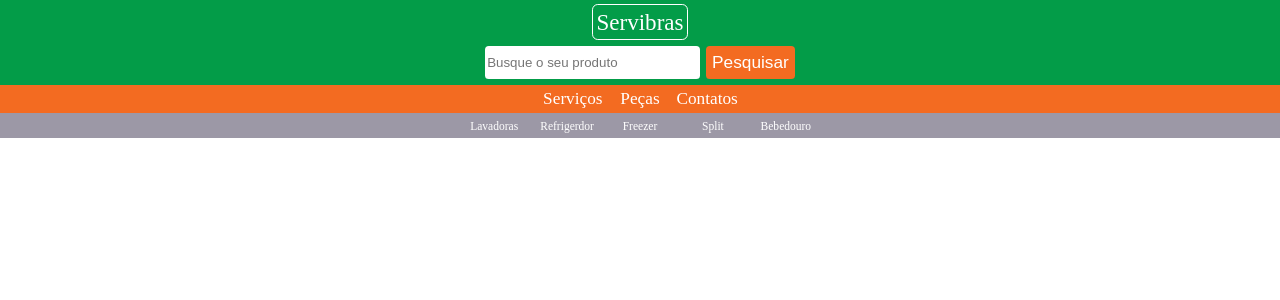
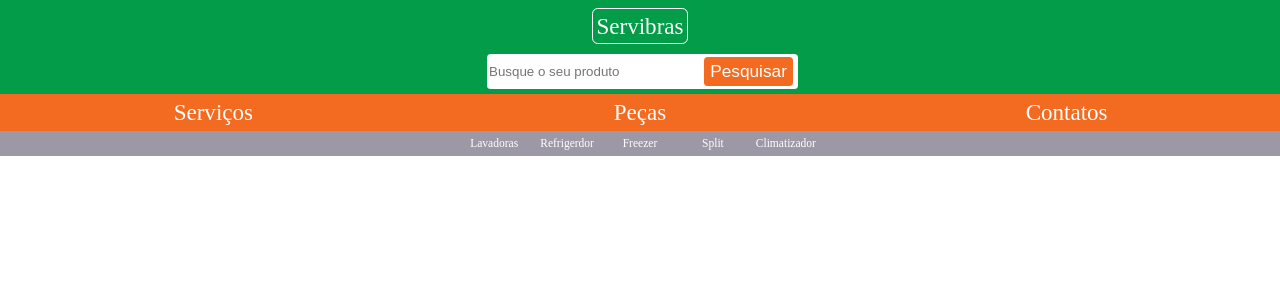
Before and after one commit to PeuDevBr/ReacJSt_website, a Next.js app: page / in a window 1280 px wide. Shown: the top 300 px of the page. Built offline with nearby package versions, Linux system fonts and the light colour scheme.

Commit message:
Adicionando CSS ao projeto. Criando os menus

```diff
--- a/css/style.css
+++ b/css/style.css
@@ -39,7 +39,7 @@
 .logoContainer {
   display: flex;
   justify-content: center;
-  padding-top: 0.4rem;
+  padding: 0.8rem 0rem 0.4rem 0rem;
 }
 
 .logoContainer a {
@@ -56,16 +56,17 @@
 .searchForContainer {
   display: flex;
   justify-content: center;
+  align-items: center;
   padding: 0.6rem;
 }
 
 #searchButton {
   border-radius: 0.4rem;
   border: none;
-  margin-left: 0.6rem;
+  margin-left: -9.8rem;
   background: var(--color-primary-dark);
   color: white;
-  height: 3.4rem;
+  height: 3.0rem;
   font-size: 1.8rem;
   transition: background 0.4s;
   outline: none;
@@ -75,7 +76,8 @@
 }
 
 #searchInput {
-  width: 22rem;
+  width: 32rem;
+  height: 3.4rem;
   border-radius: 0.4rem;
   border: none;
   outline: none;
@@ -84,19 +86,19 @@
 .navContainer {
   background: var(--color-primary-dark);
   display: flex;
-  justify-content: center;
+  justify-content: space-around;
   align-items: center;
 }
 
 .navContainer a {
-  height: 1rem;
-  width: 3.8rem;
+  height: 1.8rem;
+  width: 7.8rem;
   color: var(--color-title-in-primary);
   border-radius: 0.6rem;
-  font-size: 1.8rem;
+  font-size: 2.4rem;
   text-decoration: none;
   padding: 0.6rem;
-  margin: 0.4rem 1rem;
+  margin: 0.4rem 1.4rem;
   display: flex;
   justify-content: center;
   align-items: center;
--- a/pages/index.js
+++ b/pages/index.js
@@ -1,6 +1,6 @@
 import { useState } from 'react';
 
-
+var tipo = ['Climatizador']
 
 function Home() {
   return (
@@ -73,7 +73,7 @@
         Split
       </a>
       <a href="#">
-        Bebedouro
+        {tipo[0]}
       </a>
 
     </div>
```
